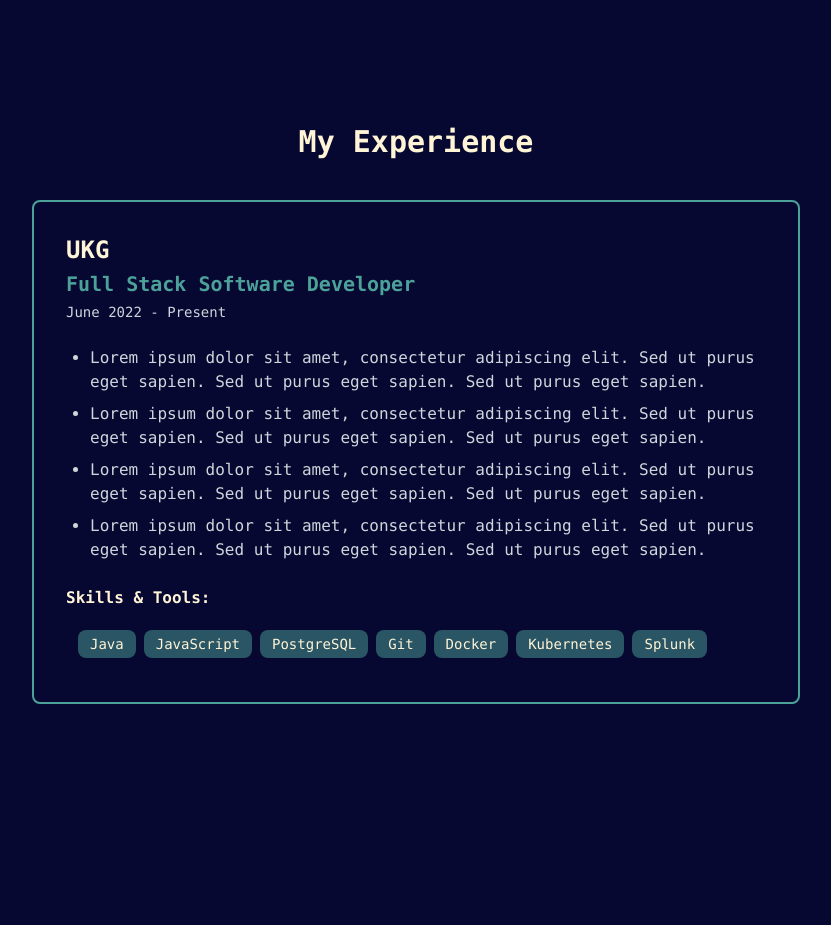
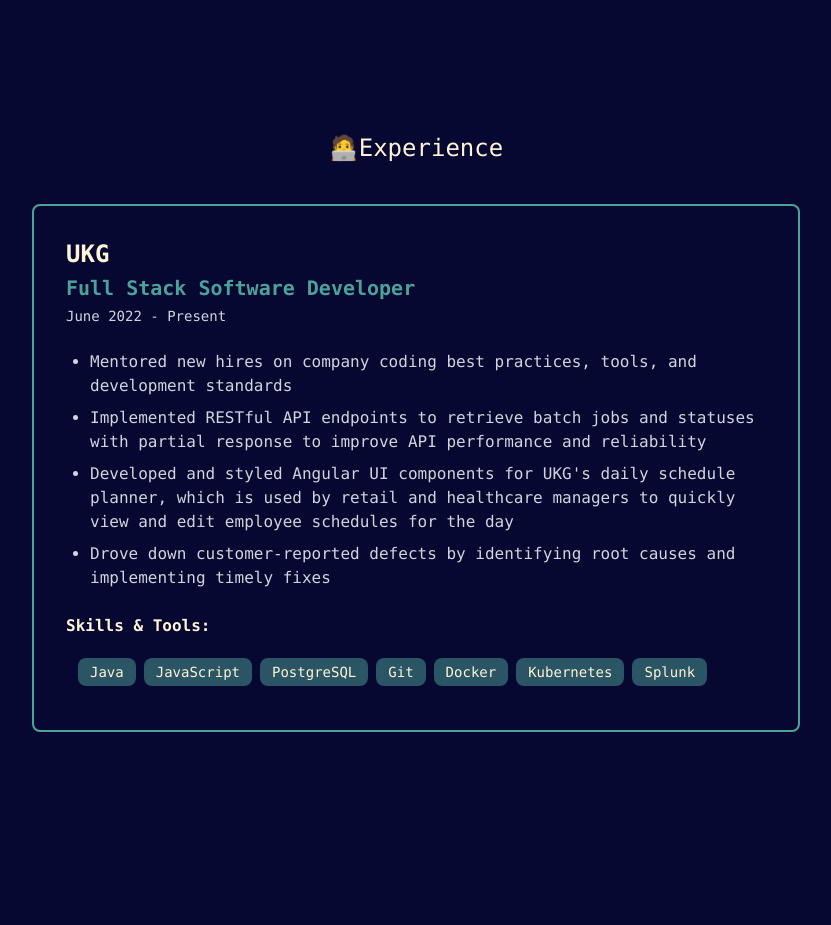
Before and after one commit to michcqge/portfolio, a Next.js app: page / in a window 1280 px wide. Shown: the part 1240-2165 px from the top of the page, without its empty margins (224-1055 px from the left). Built offline with nearby package versions, Linux system fonts and the light colour scheme.

Commit message:
Change experiences

```diff
--- a/app/page.tsx
+++ b/app/page.tsx
@@ -135,8 +135,8 @@
             id="experience"
             className="bg-ocean min-h-screen py-20 px-4 sm:px-6 lg:px-8 antialiased font-mono"
           >
-            <h2 className="text-3xl font-bold text-michael-white mb-10 text-center">
-              My Experience
+            <h2 className="text-michael-white text text-2xl mt-2 antialiased font-mono text-center mb-10">
+              🧑‍💻Experience
             </h2>
             <div className="grid grid-cols-1 gap-8">
               <ExperienceComponent
@@ -145,10 +145,10 @@
                 role="Full Stack Software Developer"
                 tenure="June 2022 - Present"
                 accomplishments={[
-                  "Lorem ipsum dolor sit amet, consectetur adipiscing elit. Sed ut purus eget sapien. Sed ut purus eget sapien. Sed ut purus eget sapien.",
-                  "Lorem ipsum dolor sit amet, consectetur adipiscing elit. Sed ut purus eget sapien. Sed ut purus eget sapien. Sed ut purus eget sapien.",
-                  "Lorem ipsum dolor sit amet, consectetur adipiscing elit. Sed ut purus eget sapien. Sed ut purus eget sapien. Sed ut purus eget sapien.",
-                  "Lorem ipsum dolor sit amet, consectetur adipiscing elit. Sed ut purus eget sapien. Sed ut purus eget sapien. Sed ut purus eget sapien.",
+                  "Mentored new hires on company coding best practices, tools, and development standards",
+                  "Implemented RESTful API endpoints to retrieve batch jobs and statuses with partial response to improve API performance and reliability",
+                  "Developed and styled Angular UI components for UKG's daily schedule planner, which is used by retail and healthcare managers to quickly view and edit employee schedules for the day",
+                  "Drove down customer-reported defects by identifying root causes and implementing timely fixes",
                 ]}
                 skills={[
                   "Java",
@@ -166,8 +166,8 @@
             id="projects"
             className="bg-ocean min-h-screen py-20 px-4 sm:px-6 lg:px-8 antialiased font-mono"
           >
-            <h2 className="text-3xl font-bold text-michael-white mb-10 text-center">
-              Projects
+            <h2 className="text-michael-white text text-2xl mt-2 antialiased font-mono text-center mb-10">
+              🛠️Projects
             </h2>
             <div className="grid grid-cols-1 md:grid-cols-2 lg:grid-cols-3 gap-8">
               <ProjectComponent
```
